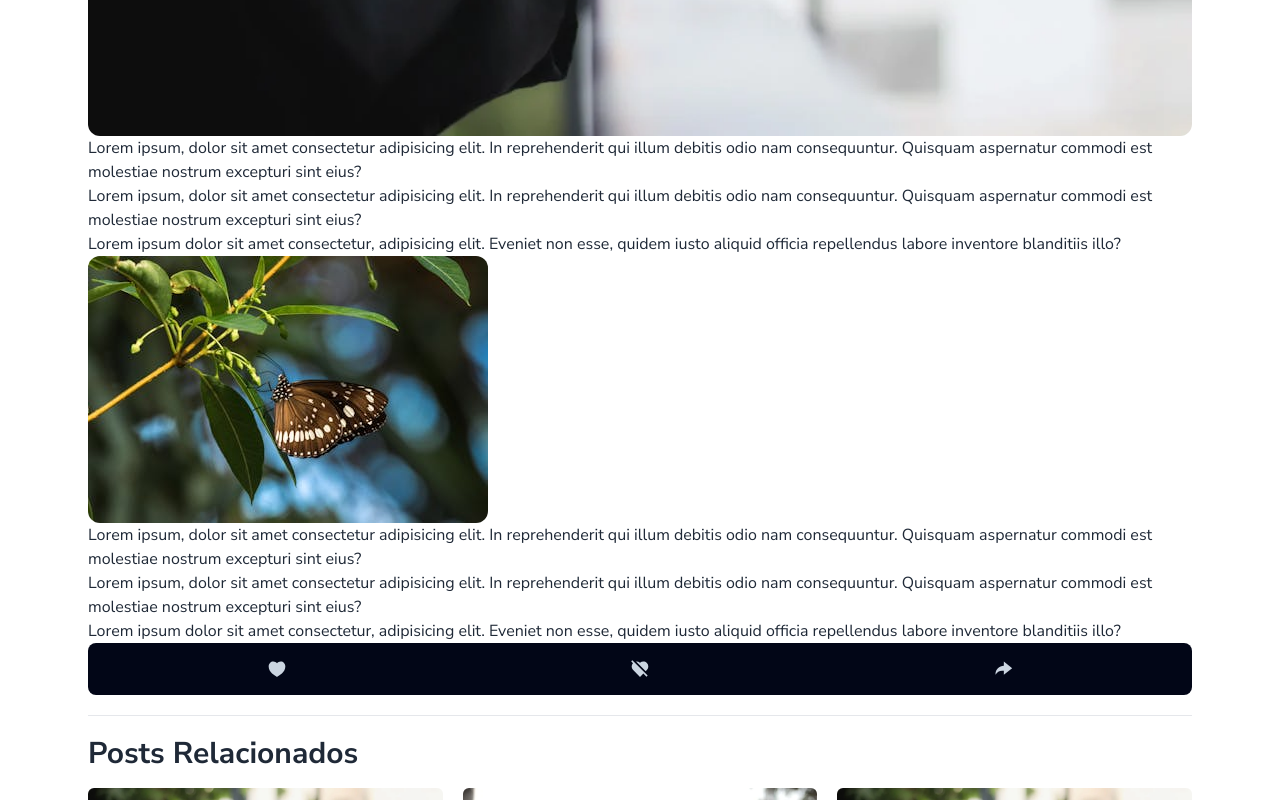
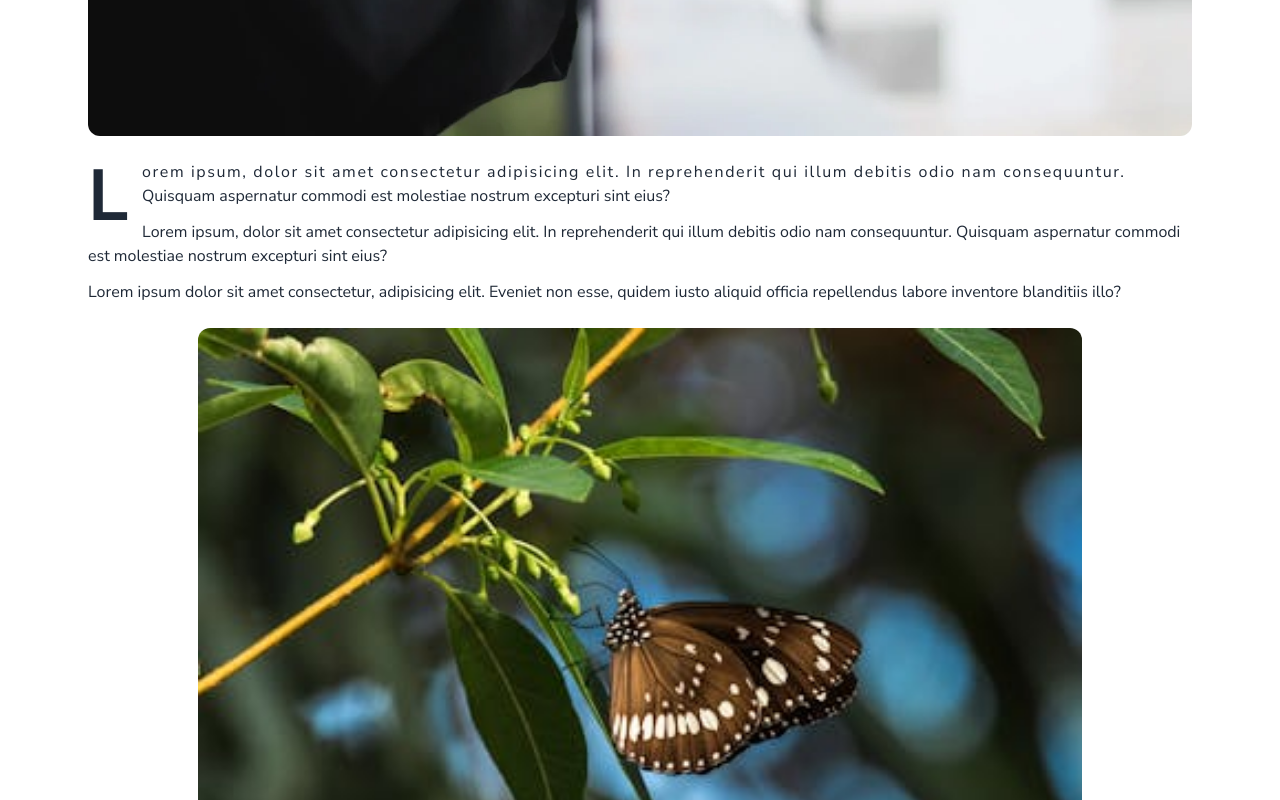
Before and after one commit to FernandoTelloL/bloggio, a React (Vite) app: page /detail-post in a window 1280 px wide. Shown: the part 780-1580 px from the top of the page. Built offline with nearby package versions, Linux system fonts and the light colour scheme.

Commit message:
terminado estilos de parrafos de Detalle de Post

```diff
--- a/src/components/CardType1.jsx
+++ b/src/components/CardType1.jsx
@@ -6,13 +6,13 @@ import {
   RiInstagramFill,
 } from "react-icons/ri";
 
-export const CardType1 = ({ img }) => {
+export const CardType1 = ({ img, imgHeight }) => {
   return (
     <>
       <div className="mb-12 mt-4">
         <div className="">
           <img
-            className="w-full object-cover h-50 mb-3 lg:aspect-video lg:h-[235px] rounded-md"
+            className={`w-full object-cover ${imgHeight} mb-3 lg:aspect-video lg:h-[235px] rounded-md`}
             src={img}
             alt="imagen"
           />
--- a/src/pages/DetailPost.jsx
+++ b/src/pages/DetailPost.jsx
@@ -14,43 +14,47 @@ export const DetailPost = () => {
       <div>
         <MainTitleDetailPostPage />
 
-        <img className="mt-6 rounded-xl" src={mainImage} alt="" />
+        <img className="mt-6 mb-6 rounded-xl" src={mainImage} alt="" />
 
         <section className="mb-5">
           <article>
-            <p>
+            <p className="mb-3 first-line:tracking-widest first-letter:text-7xl first-letter:font-bold first-letter:mr-3 first-letter:float-left">
               Lorem ipsum, dolor sit amet consectetur adipisicing elit. In
               reprehenderit qui illum debitis odio nam consequuntur. Quisquam
               aspernatur commodi est molestiae nostrum excepturi sint eius?
             </p>
 
-            <p>
+            <p className="mb-3">
               Lorem ipsum, dolor sit amet consectetur adipisicing elit. In
               reprehenderit qui illum debitis odio nam consequuntur. Quisquam
               aspernatur commodi est molestiae nostrum excepturi sint eius?
             </p>
 
-            <p>
+            <p className="mb-3">
               Lorem ipsum dolor sit amet consectetur, adipisicing elit. Eveniet
               non esse, quidem iusto aliquid officia repellendus labore
               inventore blanditiis illo?
             </p>
 
-            <img className="rounded-xl" src={secondaryImage} alt="" />
+            <img
+              className="rounded-xl mt-6 mb-6 w-[80%] mr-auto ml-auto"
+              src={secondaryImage}
+              alt=""
+            />
 
-            <p>
+            <p className="mb-3">
               Lorem ipsum, dolor sit amet consectetur adipisicing elit. In
               reprehenderit qui illum debitis odio nam consequuntur. Quisquam
               aspernatur commodi est molestiae nostrum excepturi sint eius?
             </p>
 
-            <p>
+            <p className="mb-3">
               Lorem ipsum, dolor sit amet consectetur adipisicing elit. In
               reprehenderit qui illum debitis odio nam consequuntur. Quisquam
               aspernatur commodi est molestiae nostrum excepturi sint eius?
             </p>
 
-            <p>
+            <p className="mb-3">
               Lorem ipsum dolor sit amet consectetur, adipisicing elit. Eveniet
               non esse, quidem iusto aliquid officia repellendus labore
               inventore blanditiis illo?
@@ -64,6 +68,9 @@ export const DetailPost = () => {
           <RelatedPostsDetailPostPage />
         </section>
       </div>
+
+      <hr className="mb-6 bg-slate-500" />
+
       <Footer />
     </>
   );
--- a/src/sections/detailPostPage/MenuBottomDetailPost.jsx
+++ b/src/sections/detailPostPage/MenuBottomDetailPost.jsx
@@ -20,7 +20,7 @@ export const MenuBottomDetailPost = () => {
   };
 
   return (
-    <div className="bg-slate-950 text-slate-300 px-2 py-4 rounded-lg">
+    <div className="bg-slate-950 text-slate-300 px-2 py-4 mt-7 rounded-lg">
       <ul className="flex text-xl justify-around">
         <li className="">
           <RiHeart3Fill
--- a/src/sections/detailPostPage/RelatedPostsDetailPostPage.jsx
+++ b/src/sections/detailPostPage/RelatedPostsDetailPostPage.jsx
@@ -7,12 +7,12 @@ export const RelatedPostsDetailPostPage = () => {
     <>
       <h2 className="font-bold text-3xl">Posts Relacionados</h2>
       <div className="md:grid md:grid-cols-2 lg:grid-cols-3 gap-5">
-        <CardType1 img={img1} />
-        <CardType1 img={img2} />
-        <CardType1 img={img1} />
-        <CardType1 img={img2} />
-        <CardType1 img={img1} />
-        <CardType1 img={img2} />
+        <CardType1 img={img1} imgHeight="h-[140px]" />
+        <CardType1 img={img2} imgHeight="h-[140px]" />
+        <CardType1 img={img1} imgHeight="h-[140px]" />
+        <CardType1 img={img2} imgHeight="h-[140px]" />
+        <CardType1 img={img1} imgHeight="h-[140px]" />
+        <CardType1 img={img2} imgHeight="h-[140px]" />
       </div>
     </>
   );
--- /dev/null
+++ b/src/sections/detailPostPage/comments.jsx
@@ -0,0 +1,3 @@
+export const comments = () => {
+  return <div>comments</div>;
+};
--- a/src/sections/homePage/AllPosts.jsx
+++ b/src/sections/homePage/AllPosts.jsx
@@ -7,12 +7,12 @@ export const AllPosts = () => {
     <section>
       <h2 className="text-3xl font-bold">All blog posts</h2>
       <div className="md:grid md:grid-cols-2 lg:grid-cols-3 gap-5">
-        <CardType1 img={img1} />
-        <CardType1 img={img2} />
-        <CardType1 img={img1} />
-        <CardType1 img={img2} />
-        <CardType1 img={img1} />
-        <CardType1 img={img2} />
+        <CardType1 img={img1} imgHeight="h-50" />
+        <CardType1 img={img2} imgHeight="h-50" />
+        <CardType1 img={img1} imgHeight="h-50" />
+        <CardType1 img={img2} imgHeight="h-50" />
+        <CardType1 img={img1} imgHeight="h-50" />
+        <CardType1 img={img2} imgHeight="h-50" />
       </div>
       <section>
         <Pagination />
--- a/src/sections/index.js
+++ b/src/sections/index.js
@@ -1,3 +1,6 @@
+export { RiCommandLine } from 'react-icons/ri';
+export { comments } from './detailPostPage/comments';
+
 export { RelatedPostsDetailPostPage } from './detailPostPage/RelatedPostsDetailPostPage';
 
 export { MenuBottomDetailPost } from './detailPostPage/MenuBottomDetailPost';
```
